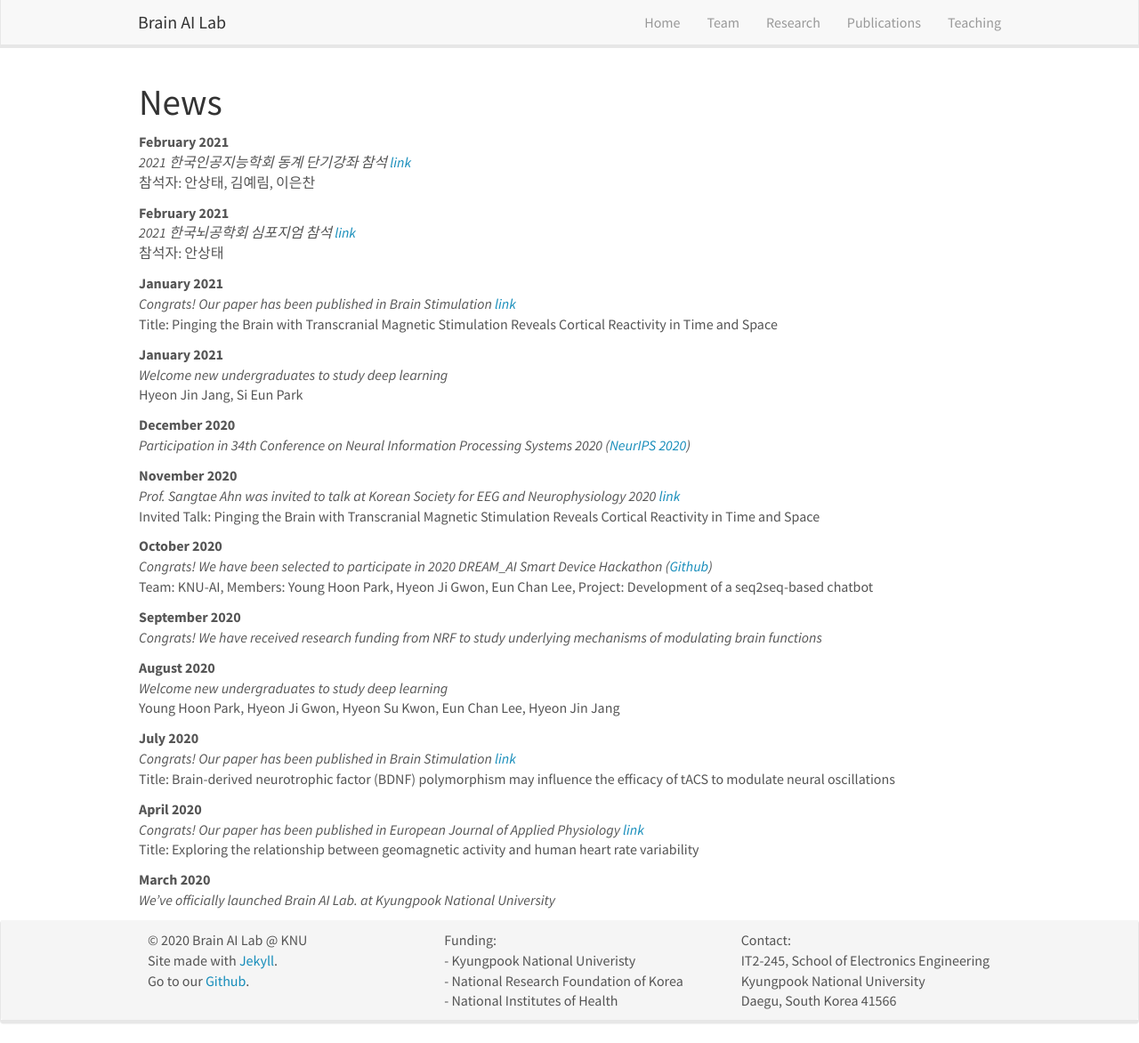
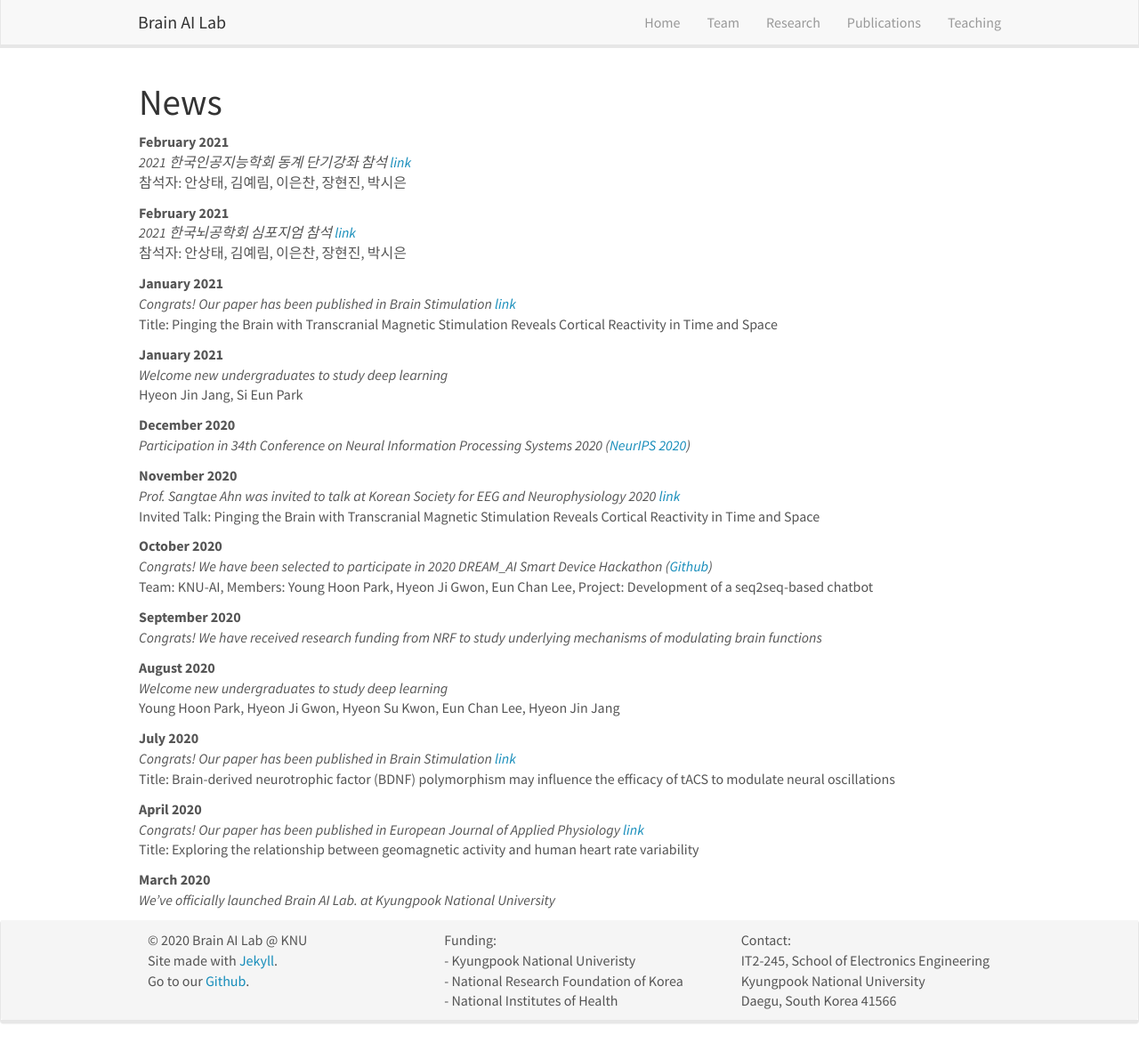
Before and after one commit to KNU-BrainAI/knu-brainai.github.io, a Jekyll site: the page built from _pages/allnews.md, in a window 1280 px wide and 1172 px high. Shown: the whole window at 89% size. Built offline with Jekyll 4.4.1, drawn with Linux system fonts in a browser that asks for light colours; nearby versions of some CDN libraries.

Commit message:
Update news.yml

```diff
--- a/_data/news.yml
+++ b/_data/news.yml
@@ -1,10 +1,10 @@
 - date: February 2021
   headline: "2021 한국인공지능학회 동계 단기강좌 참석 <a href='http://aiassociation.kr/Conference/ConferenceView.asp?AC=0&CODE=CC20210101&CpPage=#CONF'>link</a>"
-  details: "참석자: 안상태, 김예림, 이은찬"
+  details: "참석자: 안상태, 김예림, 이은찬, 장현진, 박시은"
 
 - date: February 2021
   headline: "2021 한국뇌공학회 심포지엄 참석 <a href='http://besk.kr/Conference/ConferenceView.asp?AC=0&CODE=CC20210101&CpPage=#CONF'>link</a>"
-  details: "참석자: 안상태"
+  details: "참석자: 안상태, 김예림, 이은찬, 장현진, 박시은"
 
 - date: January 2021
   headline: "Congrats! Our paper has been published in Brain Stimulation <a href='https://www.brainstimjrnl.com/article/S1935-861X(21)00023-1/fulltext'>link</a>"
```
